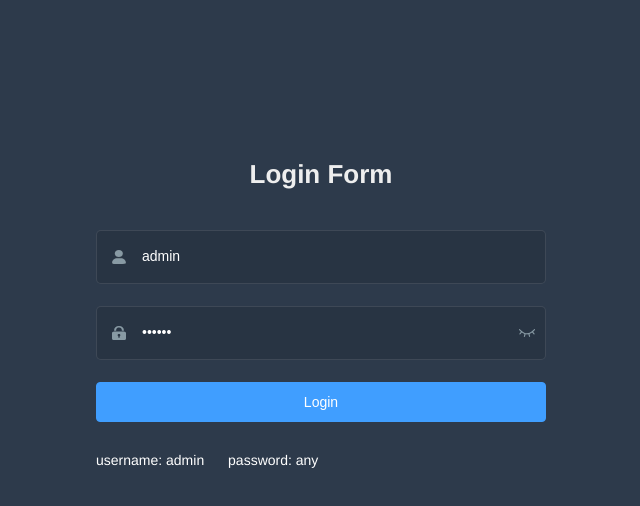
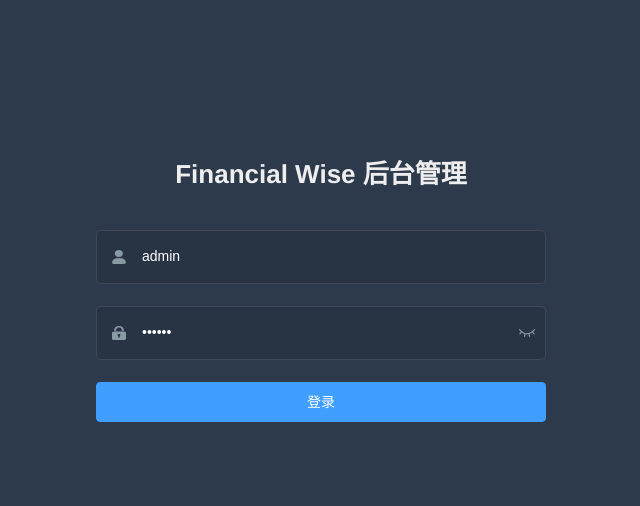
Before and after one commit to MOATSH/finwise-frontend, a Vue app: page /#/login in a window 1280 px wide. Shown: the top 506 px of the page, without its empty margins (319-959 px from the left). Built offline with nearby package versions, Linux system fonts and the light colour scheme.

Commit message:
项目模板的初始修改
初始配置修改项目模板

```diff
--- a/src/layout/components/Navbar.vue
+++ b/src/layout/components/Navbar.vue
@@ -13,17 +13,11 @@
         <el-dropdown-menu slot="dropdown" class="user-dropdown">
           <router-link to="/">
             <el-dropdown-item>
-              Home
+              主页
             </el-dropdown-item>
           </router-link>
-          <a target="_blank" href="https://github.com/PanJiaChen/vue-admin-template/">
-            <el-dropdown-item>Github</el-dropdown-item>
-          </a>
-          <a target="_blank" href="https://panjiachen.github.io/vue-element-admin-site/#/">
-            <el-dropdown-item>Docs</el-dropdown-item>
-          </a>
           <el-dropdown-item divided @click.native="logout">
-            <span style="display:block;">Log Out</span>
+            <span style="display:block;">退出</span>
           </el-dropdown-item>
         </el-dropdown-menu>
       </el-dropdown>
--- a/src/main.js
+++ b/src/main.js
@@ -4,7 +4,7 @@
 
 import ElementUI from 'element-ui'
 import 'element-ui/lib/theme-chalk/index.css'
-import locale from 'element-ui/lib/locale/lang/en' // lang i18n
+import locale from 'element-ui/lib/locale/lang/zh-CN' // lang i18n
 
 import '@/styles/index.scss' // global css
 
--- a/src/settings.js
+++ b/src/settings.js
@@ -1,6 +1,6 @@
 module.exports = {
 
-  title: 'Vue Admin Template',
+  title: 'Financial Wise 后台管理',
 
   /**
    * @type {boolean} true | false
--- a/src/views/login/index.vue
+++ b/src/views/login/index.vue
@@ -3,7 +3,7 @@
     <el-form ref="loginForm" :model="loginForm" :rules="loginRules" class="login-form" auto-complete="on" label-position="left">
 
       <div class="title-container">
-        <h3 class="title">Login Form</h3>
+        <h3 class="title">Financial Wise 后台管理</h3>
       </div>
 
       <el-form-item prop="username">
@@ -41,12 +41,7 @@
         </span>
       </el-form-item>
 
-      <el-button :loading="loading" type="primary" style="width:100%;margin-bottom:30px;" @click.native.prevent="handleLogin">Login</el-button>
-
-      <div class="tips">
-        <span style="margin-right:20px;">username: admin</span>
-        <span> password: any</span>
-      </div>
+      <el-button :loading="loading" type="primary" style="width:100%;margin-bottom:30px;" @click.native.prevent="handleLogin">登录</el-button>
 
     </el-form>
   </div>
--- a/vue.config.js
+++ b/vue.config.js
@@ -27,7 +27,7 @@
   publicPath: '/',
   outputDir: 'dist',
   assetsDir: 'static',
-  lintOnSave: process.env.NODE_ENV === 'development',
+  lintOnSave: false,
   productionSourceMap: false,
   devServer: {
     port: port,
```
